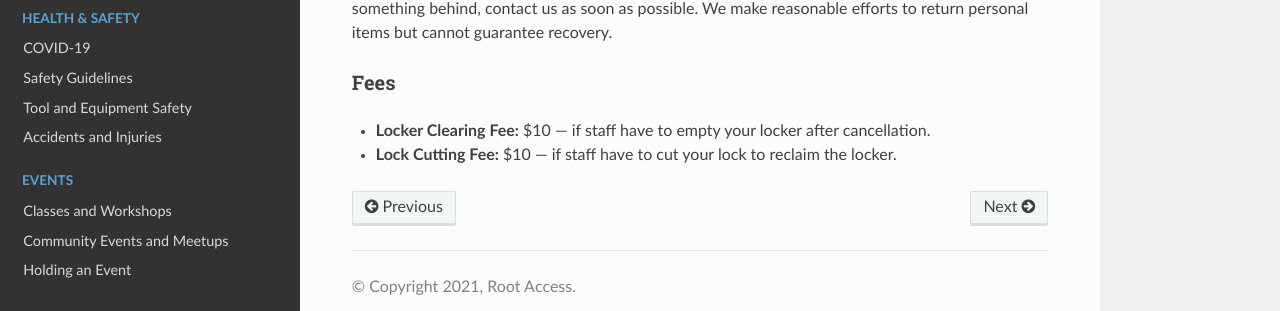
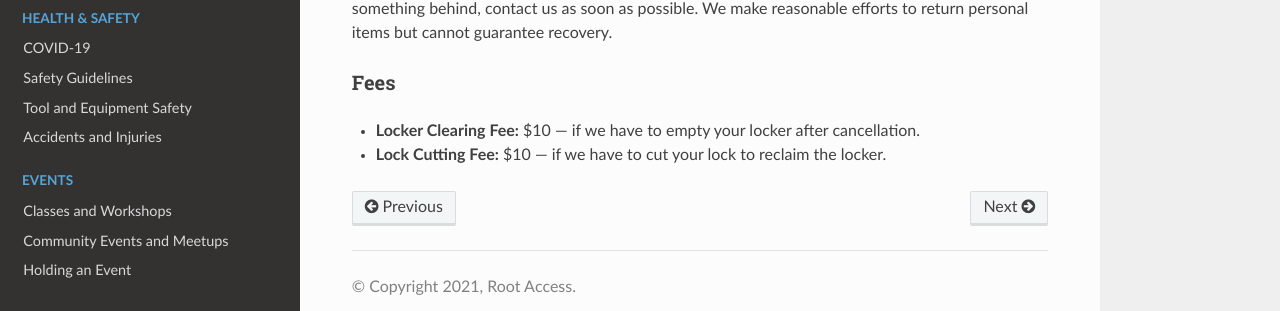
Before and after one commit to RootAccessHackerspace/handbook, a Sphinx documentation site: the page built from source/policies/lockers.md, in a window 1280 px wide and 900 px high, scrolled down 819 px. Shown: the part 544-855 px from the top of the window. Built offline with Sphinx 7.4.7 and the Read the Docs theme 3.1.0, drawn with Linux system fonts in a browser that asks for light colours.

Commit message:
Minor tweaks.

```diff
--- a/source/policies/lockers.md
+++ b/source/policies/lockers.md
@@ -34,5 +34,5 @@ Here's what you need to know if you cancel your locker rental:
 
 ### Fees
 
-- **Locker Clearing Fee:** $10 — if staff have to empty your locker after cancellation.
-- **Lock Cutting Fee:** $10 — if staff have to cut your lock to reclaim the locker.
+- **Locker Clearing Fee:** $10 — if we have to empty your locker after cancellation.
+- **Lock Cutting Fee:** $10 — if we have to cut your lock to reclaim the locker.
```
Also changed, not shown: source/policies/alcohol-cannabis-policy.md (+1 -1 lines).
